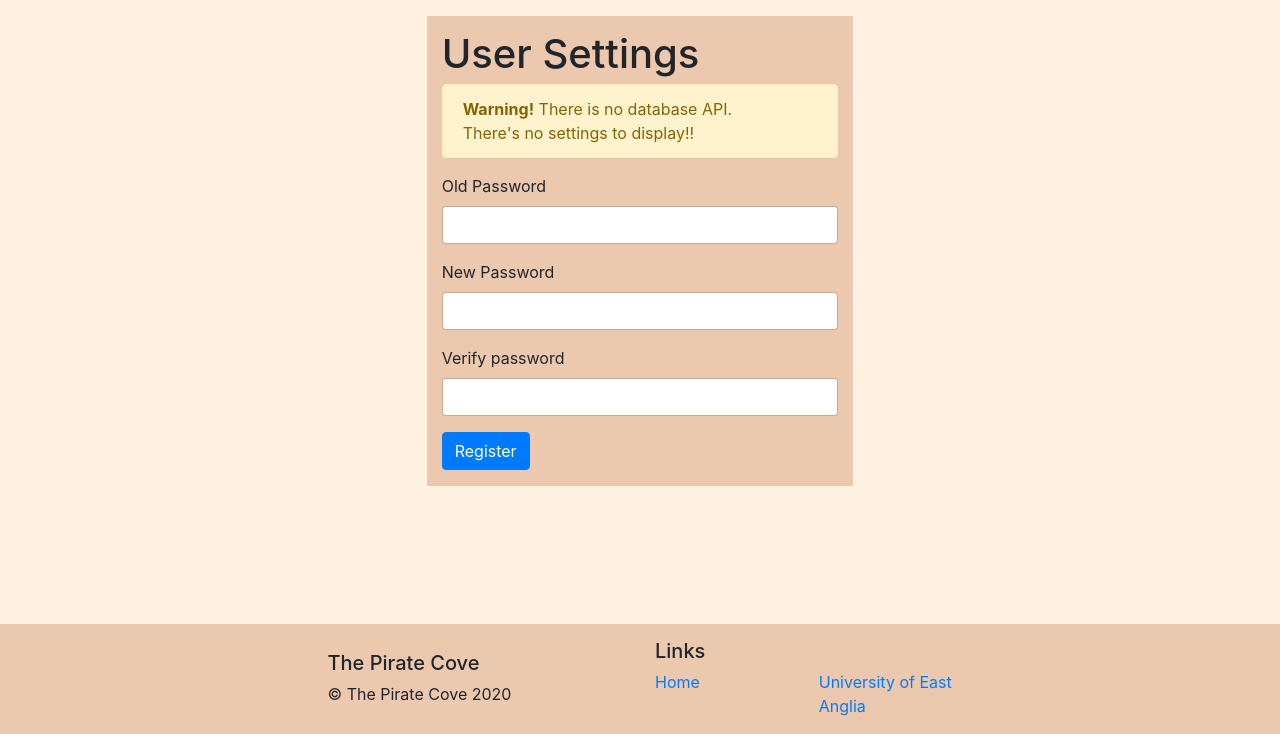
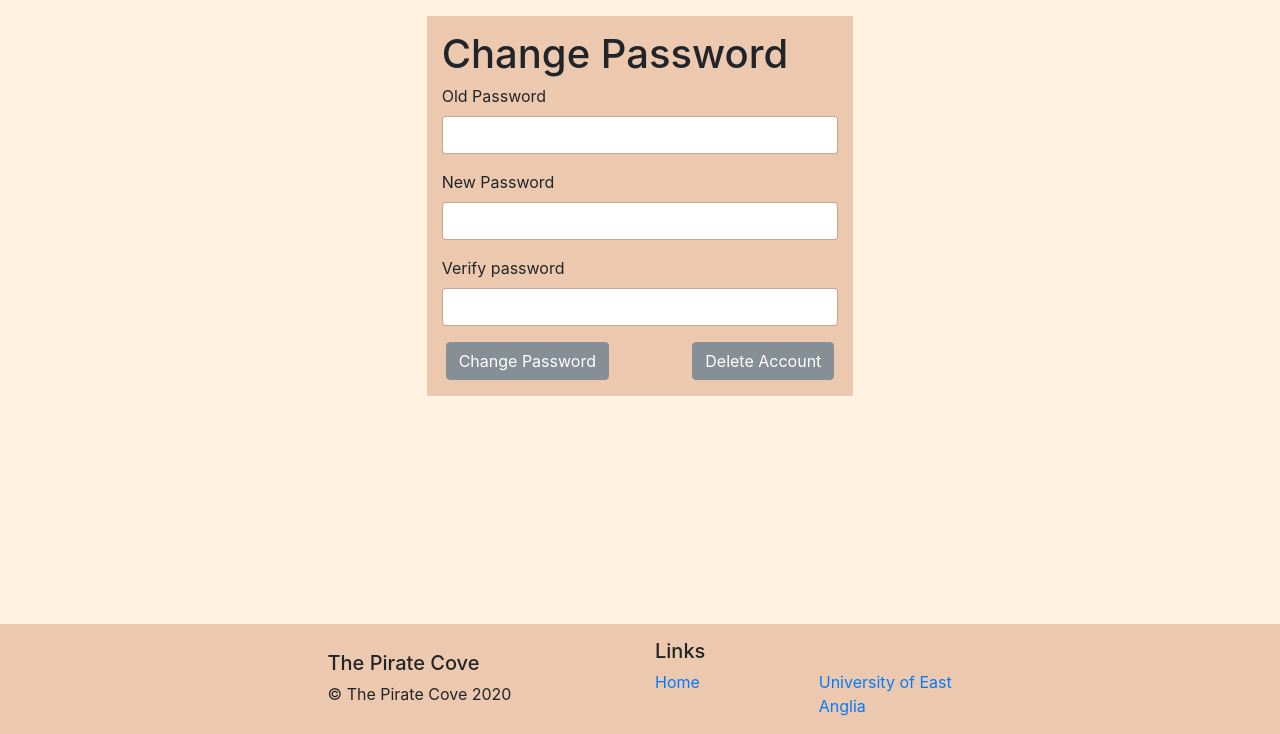
Before and after one commit to E-Kemp/DSS-WEB, a Python web app: template templates/settings.html in a window 1280 px wide. Shown: the part 66-800 px from the top of the page. Run offline with Jinja, Linux system fonts and the light colour scheme; the template is opened without the code that fills it, so the values that code supplies are empty; some libraries are stand-ins or nearby versions.

Commit message:
Added settings handler and other minor fixes

```diff
--- a/static/js/page-handling/newpost-handler.js
+++ b/static/js/page-handling/newpost-handler.js
@@ -1,8 +1,8 @@
 $(document).ready(function() {
-    $('#newpost').submit(function(e) {
+    $('#newpost-form').submit(function(e) {
         var postUrl = 'http://127.0.0.1:5000/post/createPost';
         var postType = 'post';
-        var formID = '#register-form';
+        var formID = '#newpost-form';
 
         formHandler(postType, postUrl, formID, function(response) {
             var uuid = response["post"]["UUID"];
--- /dev/null
+++ b/static/js/page-handling/settings-handler.js
@@ -0,0 +1,21 @@
+$(document).ready(function() {
+    $('#password-form').submit(function(e) {
+        var postUrl = 'http://127.0.0.1:5000/account/changePassword';
+        var postType = 'post';
+        var formID = '#password-form';
+
+        formHandler(postType, postUrl, formID, function(response) {
+            message('success', '')
+        });
+    })
+
+    $('#delete-button').click(function() {
+        var postUrl = 'http://127.0.0.1:5000/account/deleteAccount';
+        var postType = 'post';
+        var formID = '#delete-form';
+
+        formHandler(postType, postUrl, formID, function(response) {
+            window.location.replace('http://127.0.0.1:5432/logout')
+        });
+    });
+})
--- a/templates/settings.html
+++ b/templates/settings.html
@@ -1,24 +1,30 @@
 {% extends "layout/template.html" %}
 {% block title %}Settings{% endblock %}
 {% block extraParams %}col-4{% endblock %}
+{% block js %}
+    <script src="{{ url_for('static', filename='js/page-handling/settings-handler.js') }}"></script>
+{% endblock %}
 {% block content %}
-    <h1>User Settings</h1>
-    <div class="alert alert-warning">
-        <strong>Warning!</strong> There is no database API.<br>There's no settings to display!!
-    </div>
-    <form action="{{ url_for('settings') }}" method="post">
+    <h1>Change Password</h1>
+    <form id="password-form" method="post">
         <div class="form-group">
             <label for="oldPasswordInput">Old Password</label>
-            <input type="password" class="form-control" name="oldPasswordInput">
+            <input type="password" class="form-control" name="old_p">
         </div>
         <div class="form-group">
             <label for="newPasswordInput">New Password</label>
-            <input type="password" class="form-control" name="newPasswordInput">
+            <input type="password" class="form-control" name="new_p">
         </div>
         <div class="form-group">
             <label for="verifyPasswordInput">Verify password</label>
-            <input type="password" class="form-control" name="verifyPasswordInput">
+            <input type="password" class="form-control" name="ver_p">
         </div>
-        <button type="submit" class="btn btn-primary">Register</button>
+        <div class="row justify-content-between mx-1">
+            <button type="submit" class="btn btn-secondary">Change Password</button>
+            <button id="delete-button" type="button" class="btn btn-secondary">Delete Account</button>
+        </div>
     </form>
+    <form id="delete-form" method="post">
+    </form>
+
 {% endblock %}
```
